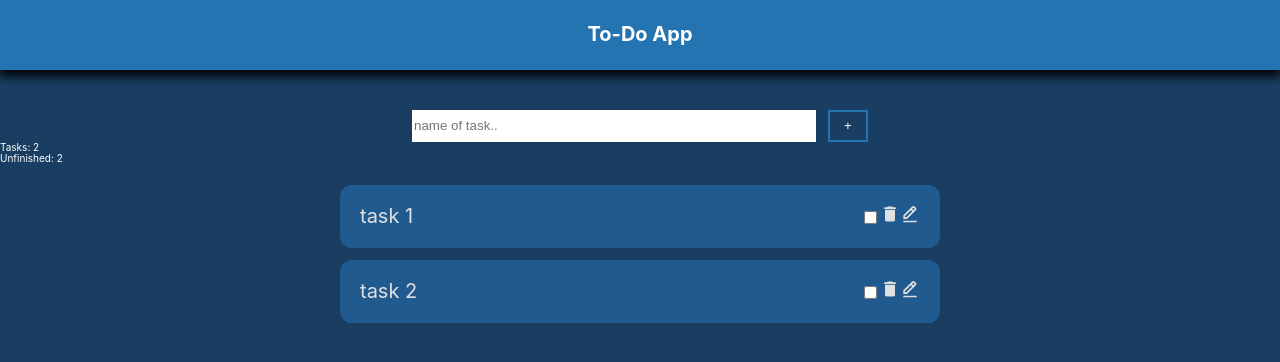
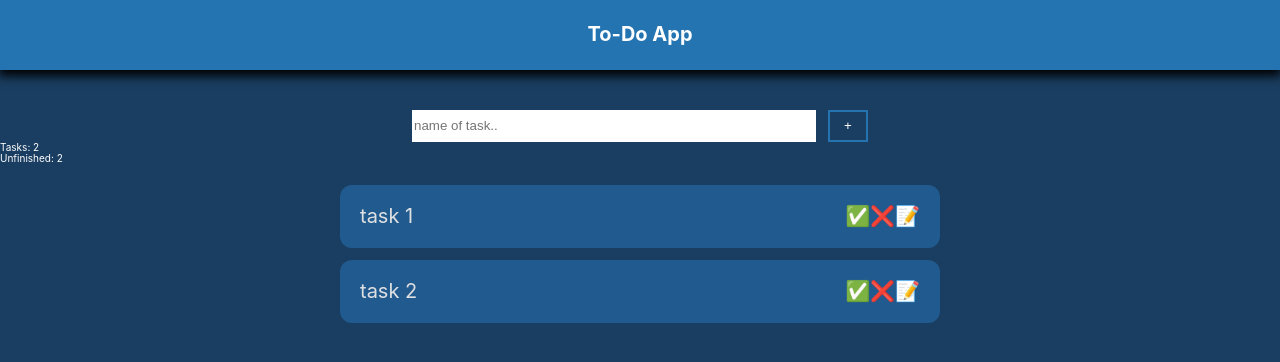
Before and after one commit to BodaNabeel/todo-app-react, a React (Create React App) app: page / in a window 1280 px wide. Shown: the top 362 px of the page. Built offline with nearby package versions, Linux system fonts and the light colour scheme.

Commit message:
1. replace input field with textarea 2. replaced icons with emoji 3. styled check-box emoji to fit with checbox-icon

```diff
--- a/src/components/TodoListItem.jsx
+++ b/src/components/TodoListItem.jsx
@@ -21,7 +21,7 @@ function TodoListItem({ todos, setTodos, todo }) {
         taskInput.current.value.length === 0
       ) {
         alert("task name can't be empty");
-        taskInput.current.className += " outline"
+        taskInput.current.focus()
       }
     };
     document.addEventListener("mousedown", handler);
@@ -65,18 +65,13 @@ function TodoListItem({ todos, setTodos, todo }) {
   };
 
   return (
-    <li
-      key={todo.id}
-      style={
-        todo.isCompleted
-          ? { textDecoration: "line-through" }
-          : { textDecoration: "none" }
-      }
-    >
+    <li key={todo.id}>
       {isEditing ? (
-        <input
+        <textarea
           autoFocus
           ref={taskInput}
+          rows="1"
+          fixed
           className="task-input"
           maxLength="50"
           minLength="1"
@@ -86,16 +81,33 @@ function TodoListItem({ todos, setTodos, todo }) {
           value={taskName}
         />
       ) : (
-        <p>{taskName}</p>
+        <p
+          style={
+            todo.isCompleted
+              ? { textDecoration: "line-through" }
+              : { textDecoration: "none" }
+          }
+          className="task-name"
+        >
+          {taskName}
+        </p>
       )}
       <div className="buttons">
-        <input
-          type="checkbox"
-          defaultChecked={todo.isCompleted}
-          onClick={(event) => changeTaskState(todo.id)}
-        />
-        <MdDelete key={todo.id} onClick={(event) => deleteTask(todo.id)} />
-        <BiEditAlt onClick={enableEdit} />
+        <div className="done-btn">
+          <input
+            type="checkbox"
+            className="checkbox-old"
+            defaultChecked={todo.isCompleted}
+            onClick={(event) => changeTaskState(todo.id)}
+          />
+          <span className="checkbox-new">✅</span>
+        </div>
+        <span key={todo.id} onClick={(event) => deleteTask(todo.id)}>
+          ❌
+        </span>
+        <span onClick={enableEdit}>📝</span>
+        {/* <MdDelete key={todo.id} onClick={(event) => deleteTask(todo.id)} />
+        <BiEditAlt onClick={enableEdit} /> */}
       </div>
     </li>
   );
--- a/src/index.css
+++ b/src/index.css
@@ -79,6 +79,7 @@ li {
   list-style: none;
   width: 70%;
   padding: 0 2rem;
+  height: 2rem;
   border-radius: 1.2rem;
   height: max-content;
 
@@ -86,22 +87,41 @@ li {
   justify-content: space-between;
   align-items: center;
 }
+.task-name {
+  max-width: 85% ;
+}
 .task-input {
+  /* box-sizing: border-box; */
   background-color: transparent;
   color: #dfe0e2;
   font-size: 2rem;
   width: 85%;
-  height: 2rem;
-  padding: 2rem 0;
+  resize: none;
+  height: 6.2rem;
+  outline: none;
+  border: 2px solid red;
+  padding-top: 1.2rem;
 }
-.task-name {
-  /* width: max-content; */
-  width: 70%;
 
-}
 .buttons * {
   cursor: pointer;
 }
-.outline {
-  border: 1px solid red
+.buttons {
+  display: flex;
+  justify-content: center;
+  align-items: center;
 }
+.checkbox-old{
+position: absolute;
+margin-top: 0.2rem;
+width: 2rem;
+height: 2rem;
+opacity: 0;
+}
+.checkbox-new {
+
+
+}
+.done-btn {
+
+}
```
